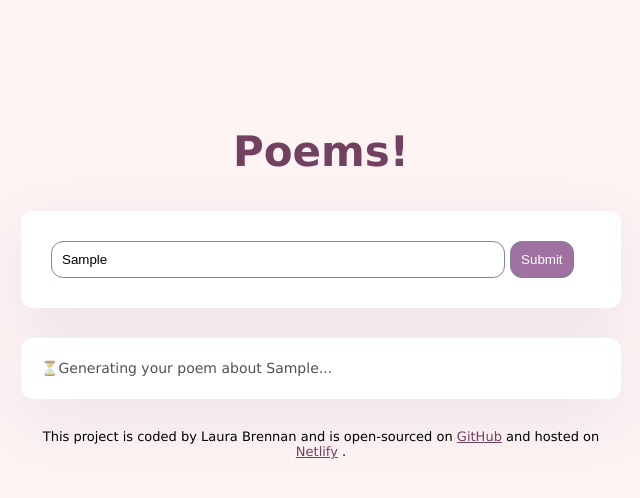
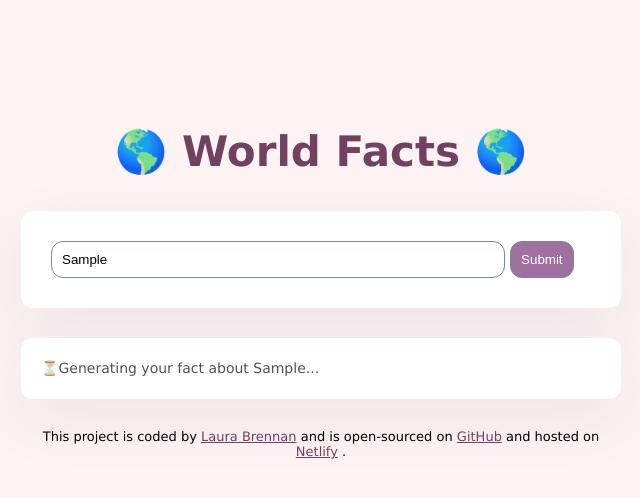
Before and after one commit to LaBren90/SheCodes-AI-Generator, a plain HTML site: page index.html in a window 1280 px wide. Both pictures are taken after typing "Sample" into the empty fields and a click on the input 860 px from the left and 259 px from the top of the page. Shown: the whole page, without its empty margins (319-959 px from the left). Drawn offline with nearby package versions, Linux system fonts and the light colour scheme; no server answers.

Commit message:
updated interface from poem project to fact project

```diff
--- a/index.html
+++ b/index.html
@@ -6,18 +6,18 @@
     <script src="https://unpkg.com/typewriter-effect@latest/dist/core.js"></script>
     <script src="https://cdn.jsdelivr.net/npm/axios@1.13.2/dist/axios.min.js"></script>
     <link rel="stylesheet" href="src/style.css" />
-    <title>AI poem generator</title>
+    <title>AI Fact generator</title>
   </head>
   <body>
     <div class="container">
       <header>
-        <h1>Poems!</h1>
+        <h1>🌎 World Facts 🌎</h1>
       </header>
       <main>
         <form id="poem-generator-form">
           <input
             type="text"
-            placeholder="Enter a word for me to make a poem about..."
+            placeholder="Enter the name of a country you'd like to see a fact about..."
             autofocus
             required
             autocomplete="off"
@@ -30,14 +30,16 @@
       </main>
 
       <footer>
-        This project is coded by Laura Brennan and is open-sourced on
+        This project is coded by
+        <a href="https://github.com/LaBren90" target="_blank">Laura Brennan</a>
+        and is open-sourced on
         <a
-          href="https://github.com/LaBren90/SheCodes-poem-generator"
+          href="https://github.com/LaBren90/SheCodes-AI-Generator"
           target="_blank"
           >GitHub</a
         >
         and hosted on
-        <a href="https://papaya-faloodeh-0769ca.netlify.app/" target="_blank"
+        <a href="https://shecodesaifactgenerator.netlify.app/" target="_blank"
           >Netlify</a
         >
         .
--- a/src/index.js
+++ b/src/index.js
@@ -12,13 +12,13 @@ function generatePoem(event) {
 
   let promptInput = document.querySelector("#user-prompt");
   let apiKey = "a9f2b6a7f83210eb03od0ab344b8t656";
-  let prompt = `User instructions: Generate a poem about ${promptInput.value}`;
+  let prompt = `User instructions: Generate a fact about ${promptInput.value}`;
   let context =
-    "You are a poet who is great at making up 4-line poems from a user prompt. Be polite and follow the user instructions to create your poem. Use basic HTML and display the poem with each line beginning on a new line on the page. do not include any other titles or comments. do not show html tag";
+    "you are an ai assistant who knows many facts about countries of the world. use the country name given by the user to generate a short and interesting fact. Do no include any title.";
   let apiURL = `https://api.shecodes.io/ai/v1/generate?prompt=${prompt}&context=${context}&key=${apiKey}`;
   let poemElement = document.querySelector("#poem");
   poemElement.classList.remove("hidden");
-  poemElement.innerHTML = `<div class="animate-flicker">⏳Generating your poem about ${promptInput.value}...</div>`;
+  poemElement.innerHTML = `<div class="animate-flicker">⏳Generating your fact about ${promptInput.value}...</div>`;
 
   axios.get(apiURL).then(displayPoem);
 }
```
